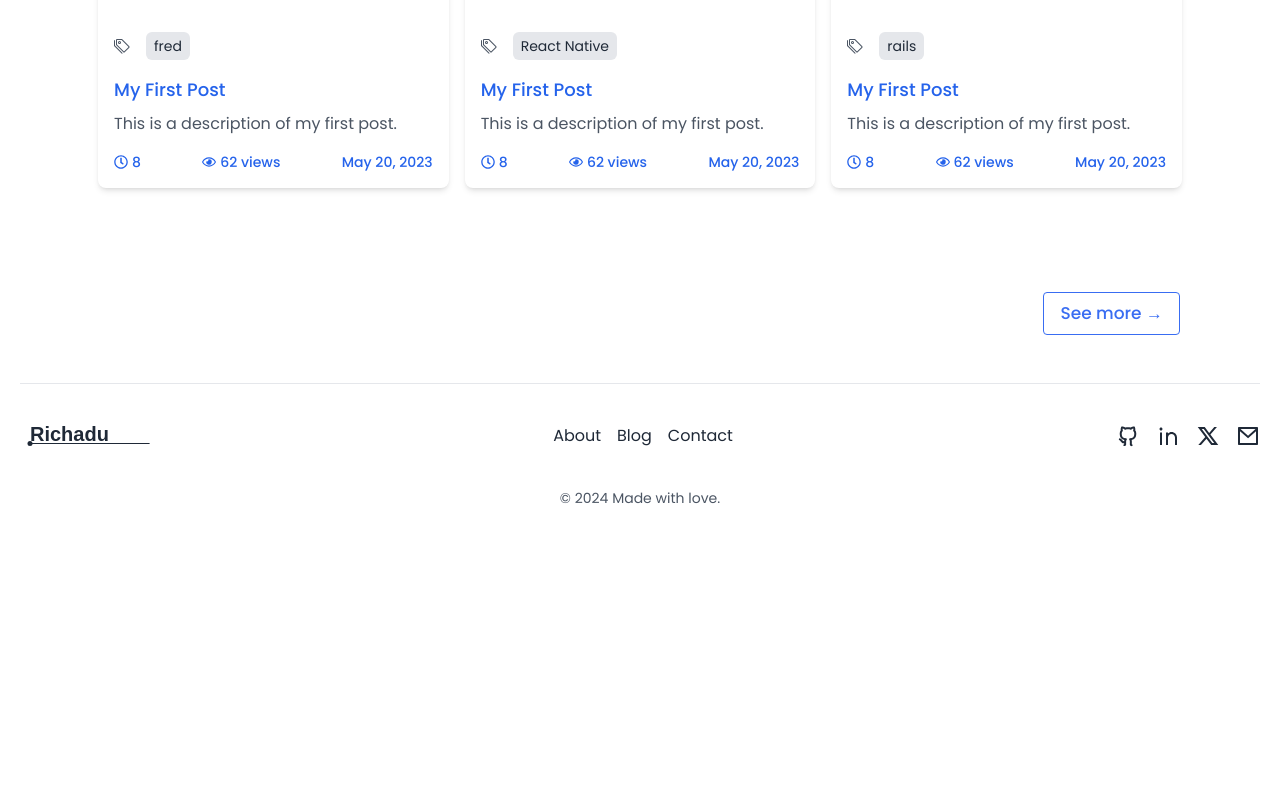
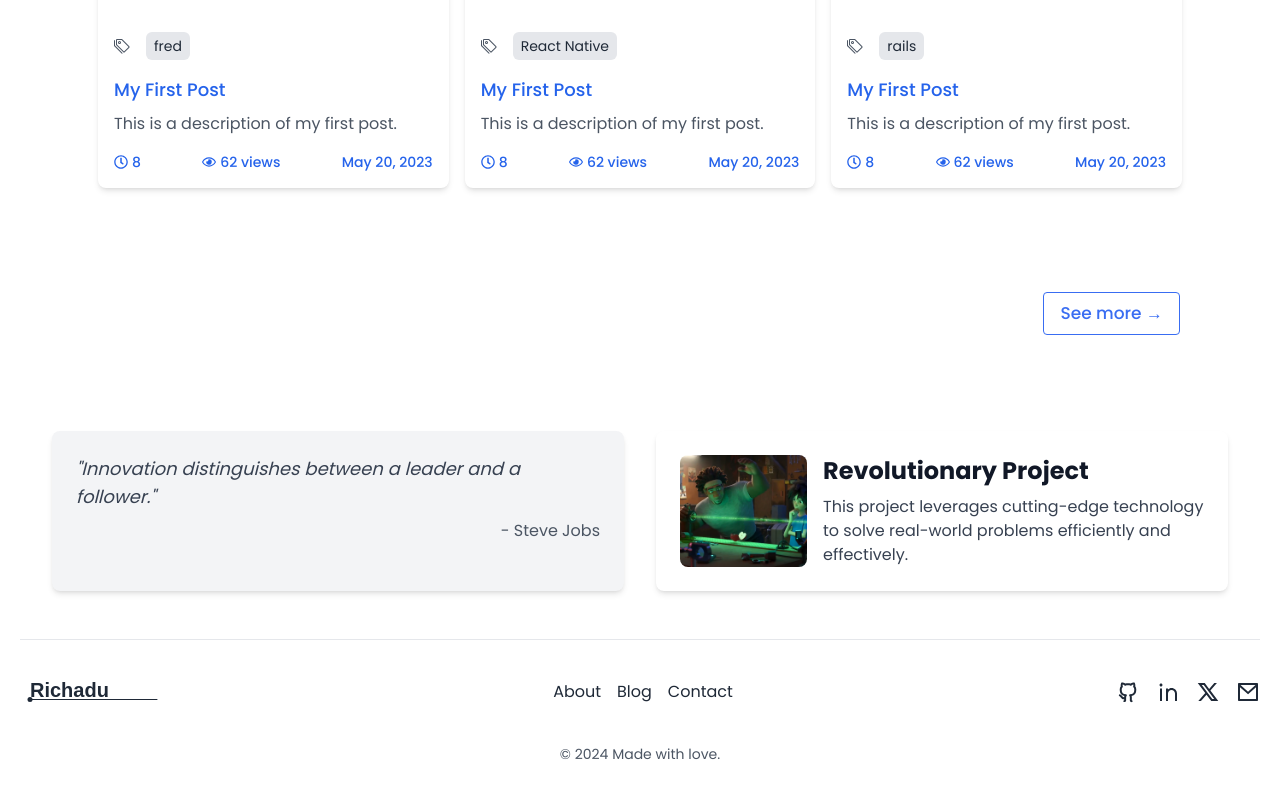
Before and after one commit to assadounto/richadu.com, a Next.js app: page / in a window 1280 px wide. Shown: the part 1815-2614 px from the top of the page. Before the commit the page ends 2375 px from the top, so only its background shows below. Built offline with nearby package versions, Linux system fonts and the light colour scheme.

Commit message:
Add some innovation

```diff
--- a/src/app/page.tsx
+++ b/src/app/page.tsx
@@ -2,6 +2,7 @@ import Introductions from "./ui/sections/introduction";
 import FeaturedProjects from "./ui/sections/featuredProjects";
 import FeaturedPosts from "./ui/sections/featuredPosts";
 import { getPosts } from "@/lib/posts";
+import QuoteSection from "./ui/sections/quotesSection";
 export default async function Home () {
   const posts = await getPosts()
 
@@ -11,6 +12,7 @@ export default async function Home () {
     <Introductions />
     <FeaturedProjects/>
     <FeaturedPosts posts={posts}/>
+    <QuoteSection/>
 
 
     </>
--- /dev/null
+++ b/src/app/ui/components/Innovation.tsx
@@ -0,0 +1,27 @@
+// components/Innovation.tsx
+import React from 'react';
+import Image from 'next/image';
+
+interface InnovationProps {
+    title: string;
+    description: string;
+    imageUrl?: string;
+}
+
+const Innovation: React.FC<InnovationProps> = ({ title, description, imageUrl }) => {
+    return (
+        <div className="bg-white dark:bg-gray-800 p-6 rounded-lg shadow-md my-4 flex flex-col md:flex-row">
+            {imageUrl && (
+                <div className="w-full md:w-1/3 mb-4 md:mb-0 md:mr-4">
+                    <Image src={imageUrl} alt={title} width={300} height={400} className="w-full  h-full rounded-lg object-cover" />
+                </div>
+            )}
+            <div className="w-full">
+                <h3 className="text-2xl font-bold mb-2 text-gray-900 dark:text-gray-100">{title}</h3>
+                <p className="text-gray-700 dark:text-gray-300">{description}</p>
+            </div>
+        </div>
+    );
+};
+
+export default Innovation;
--- /dev/null
+++ b/src/app/ui/components/Quote.tsx
@@ -0,0 +1,18 @@
+// components/Quote.tsx
+import React from 'react';
+
+interface QuoteProps {
+    text: string;
+    author: string;
+}
+
+const Quote: React.FC<QuoteProps> = ({ text, author }) => {
+    return (
+        <div className="bg-gray-100 dark:bg-gray-700 p-6 rounded-lg shadow-md my-4">
+            <p className="italic text-lg text-gray-700 dark:text-gray-300">"{text}"</p>
+            <p className="text-right mt-2 text-gray-600 dark:text-gray-400">- {author}</p>
+        </div>
+    );
+};
+
+export default Quote;
--- /dev/null
+++ b/src/app/ui/sections/quotesSection.tsx
@@ -0,0 +1,29 @@
+// pages/contact.tsx
+import React from 'react';
+import Quote from '../components/Quote';
+import Innovation from '../components/Innovation';
+
+
+const QuoteSection: React.FC = () => {
+    return (
+        <section className="p-8 text-gray-900 dark:text-white">
+            <div className="container mx-auto">
+
+                <div className="grid grid-cols-1 md:grid-cols-2 gap-8">
+
+
+                        <Quote text="Innovation distinguishes between a leader and a follower." author="Steve Jobs" />
+                        <Innovation
+                            title="Revolutionary Project"
+                            description="This project leverages cutting-edge technology to solve real-world problems efficiently and effectively."
+                            imageUrl="/images/innovation.png"
+                        />
+
+
+                </div>
+            </div>
+        </section>
+    );
+};
+
+export default QuoteSection;
```
Also changed, not shown: public/images/innovation.png (added).
